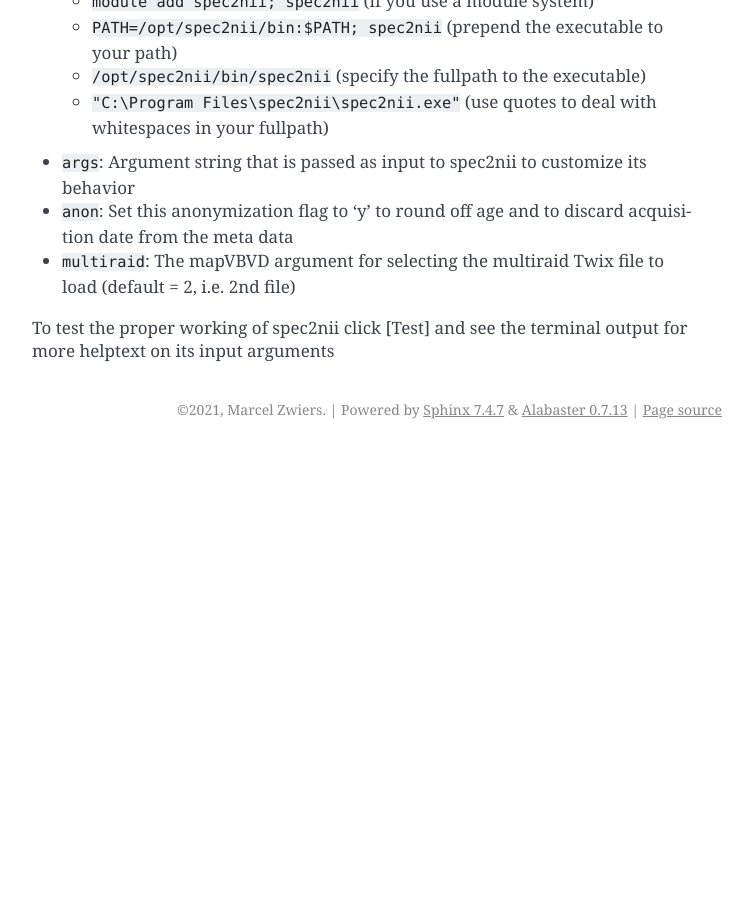
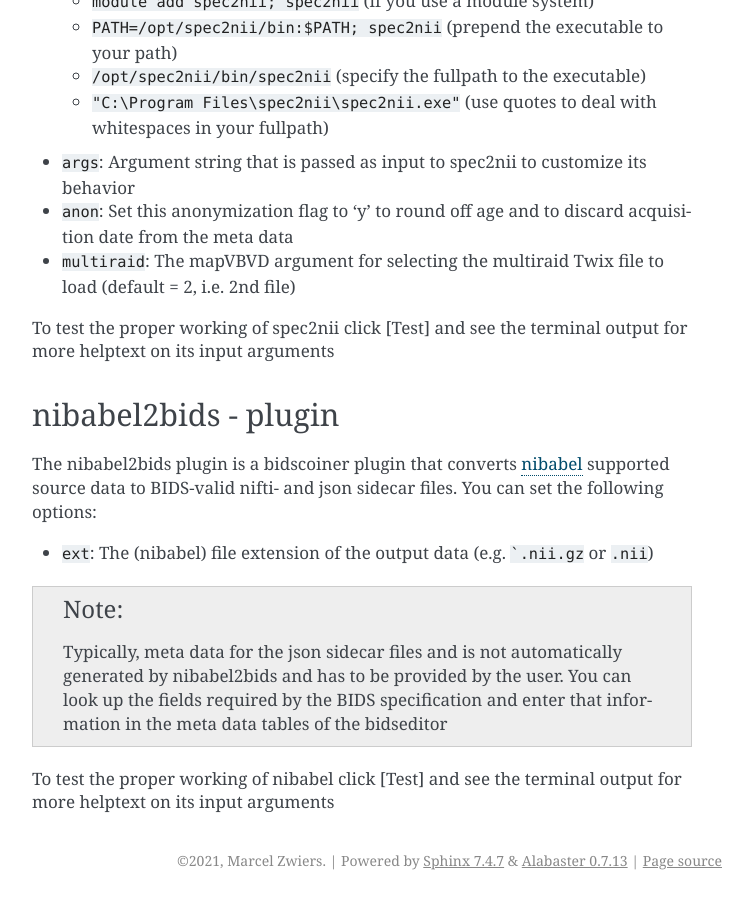
Before and after one commit to Donders-Institute/bidscoin, a Sphinx documentation site: the page built from docs/options.rst, in a window 1280 px wide and 900 px high, scrolled down 2628 px. Shown: the whole window, without its empty margins (388-1141 px from the left). Built offline with Sphinx 7.4.7, drawn with Linux system fonts in a browser that asks for light colours; before the commit the page ends 3077 px from its top, so only the background shows below that; some of the changed text lies outside the part shown.

Commit message:
Addresses github issue #126 and issue https://github.com/Donders-Institute/staff-scientists/issues/18

````diff
--- a/docs/options.rst
+++ b/docs/options.rst
@@ -63,3 +63,15 @@
 - ``multiraid``: The mapVBVD argument for selecting the multiraid Twix file to load (default = 2, i.e. 2nd file)
 
 To test the proper working of spec2nii click [Test] and see the terminal output for more helptext on its input arguments
+
+nibabel2bids - plugin
+---------------------
+
+The nibabel2bids plugin is a bidscoiner plugin that converts `nibabel <https://nipy.org/nibabel>`__ supported source data to BIDS-valid nifti- and json sidecar files. You can set the following options:
+
+- ``ext``: The (nibabel) file extension of the output data (e.g. ```.nii.gz`` or ``.nii``)
+
+.. note::
+   Typically, meta data for the json sidecar files and is not automatically generated by nibabel2bids and has to be provided by the user. You can look up the fields required by the BIDS specification and enter that information in the meta data tables of the bidseditor
+
+To test the proper working of nibabel click [Test] and see the terminal output for more helptext on its input arguments
--- a/docs/workflow.rst
+++ b/docs/workflow.rst
@@ -73,6 +73,7 @@
     examples:
       bidsmapper /project/foo/raw /project/foo/bids
       bidsmapper /project/foo/raw /project/foo/bids -t bidsmap_dccn
+      bidsmapper /project/foo/raw /project/foo/bids -p nibabel2bids
 
 After the source data has been scanned, the bidsmapper will automatically launch `step 1b <#step-1b-running-the-bidseditor>`__ to let the user check and edit the automatically generated study bidsmap. For a fully automated workflow users can skip this interactive step using the ``-i`` option (see above).
 
````
Also changed, not shown: docs/CHANGELOG.md (+1 -0 lines), 1 other file.
